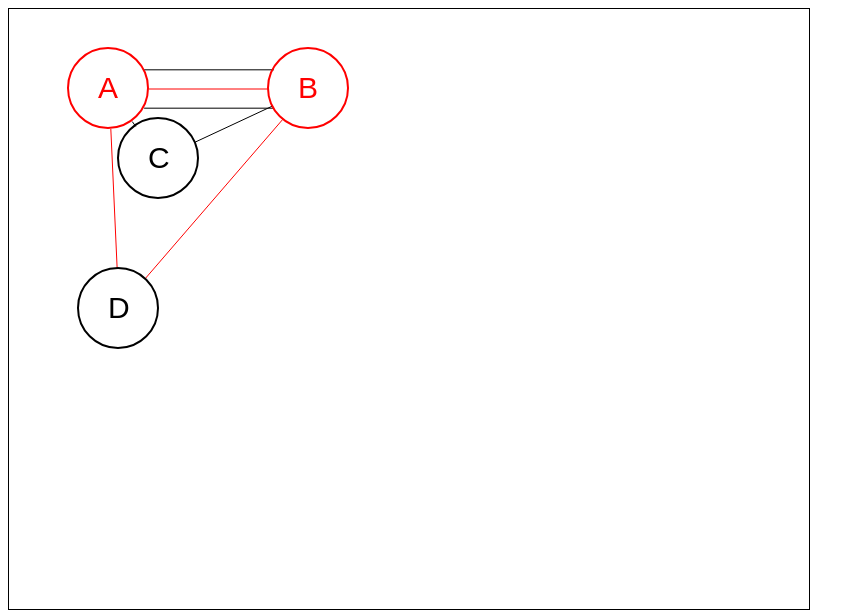
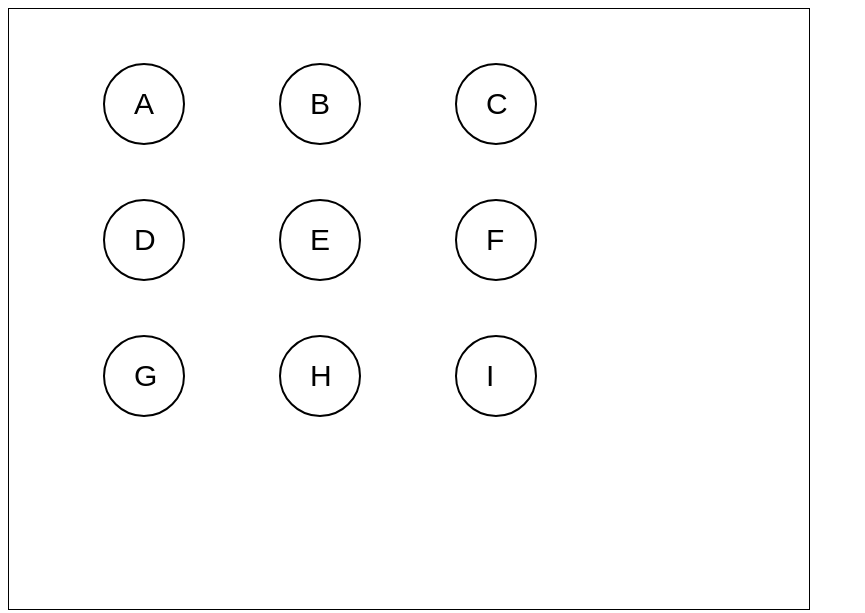
Before and after one commit to GabrielStringhini/wumpus, a website: page index.html in a window 1280 px wide. Shown: the whole page, without its empty margins (0-865 px from the left). Drawn offline with nearby package versions, Linux system fonts and the light colour scheme.

Commit message:
criada funcao para criar grafo em formato de matriz quadrada

```diff
--- a/grafos.js
+++ b/grafos.js
@@ -34,6 +34,23 @@ class Grafo {
         this._canvasVertices.onmouseup = (e) => {
             this._arrastando = null;
         }
+    }
+
+    criaGrafoMatriz(vertices, tamanho) {
+      const altura = parseInt($(this._canvasVertices).attr('height'));
+      const largura = parseInt($(this._canvasVertices).attr('width'));
+      // Calcula de quanto será o espeçamento entre os vértices e suas margens com as bordas.
+      const espacamentoX = (largura - (tamanho * raio)) / (tamanho + 2);
+      const espacamentoY = (altura - (tamanho * raio)) / (tamanho + 2);
+      const grafo = new Grafo('camada1', 'camada2');
+      for (let l = 0; l < tamanho; l++) {
+        let parteVertices = vertices.slice((l * tamanho), (l * tamanho + tamanho));
+        for (let c = 0; c < tamanho; c++) {
+          let v = { nome: parteVertices[c], x: (espacamentoX * (c + 1)) + (raio * c), y: (espacamentoY * (l + 1)) + (raio * l) };
+          grafo.adicionarVertice(v);
+        }
+      }
+      return grafo;
     }
 
     arestasEntre(origem, destino) {
@@ -231,7 +248,7 @@ grafo.adicionarVertice({ nome: 'B', x: 300, y: 80 });
 grafo.adicionarVertice({ nome: 'C', x: 150, y: 150 });
 grafo.adicionarVertice({ nome: 'D', x: 110, y: 300 });
 
-grafo.renderVertices();
+// grafo.renderVertices();
 grafo.adicionarAresta('A', 'B', 100, true, true);
 grafo.adicionarAresta('A', 'B', 20, true);
 grafo.adicionarAresta('A', 'B', 10, true);
@@ -240,6 +257,9 @@ grafo.adicionarAresta('A', 'C', 30, true);
 grafo.adicionarAresta('B', 'D', 30, true, true);
 grafo.adicionarAresta('A', 'D', 30, true, true);
 
-grafo.renderArestas();
-grafo.ativarVertices(['A', 'B']);
+// grafo.renderArestas();
+// grafo.ativarVertices(['A', 'B']);
 console.log('grafo', grafo);
+
+const g = grafo.criaGrafoMatriz(["A", "B", "C", "D", "E", "F", "G", "H", "I"], 3);
+g.renderVertices();
--- a/index.html
+++ b/index.html
@@ -9,6 +9,10 @@
         </style>
     </head>
     <body>
+      <script
+    src="https://code.jquery.com/jquery-3.5.1.slim.min.js"
+    integrity="sha256-4+XzXVhsDmqanXGHaHvgh1gMQKX40OUvDEBTu8JcmNs="
+    crossorigin="anonymous"></script>
         <div style="position: relative;">
             <canvas id="camada2" width="800" height="600" style="position: absolute; left: 0; top: 0; z-index: 0;"></canvas>
             <canvas id="camada1" width="800" height="600" style="position: absolute; left: 0; top: 0; z-index: 1;"></canvas>
```
